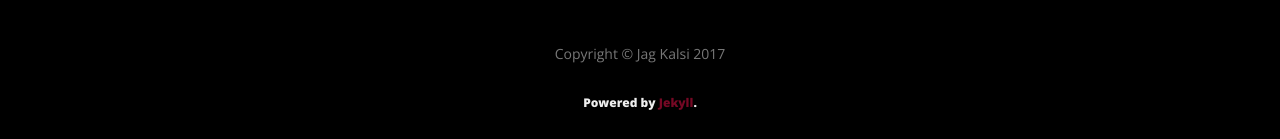
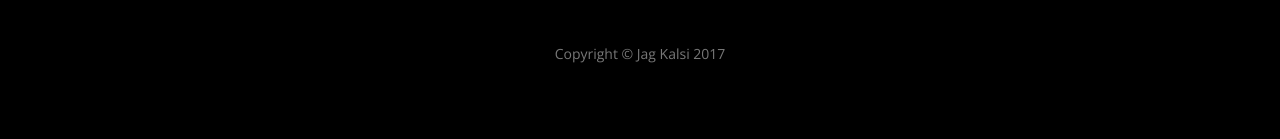
Before and after one commit to jag-kalsi/jag-kalsi.github.io, a Jekyll site: the page built from about/index.html, in a window 1280 px wide. Shown: the part 1280-1419 px from the top of the page. Built offline with Jekyll 4.4.1, drawn with Linux system fonts in a browser that asks for light colours; nearby versions of some CDN libraries; after the commit the page ends 1344 px from its top, so only the background shows below that.

Commit message:
Removed jekyll reference

```diff
--- a/_includes/footer.html
+++ b/_includes/footer.html
@@ -84,7 +84,6 @@
                     </li>
                 </ul>
                 <p class="copyright text-muted">Copyright &copy; {{ site.title }} {{ site.time | date: '%Y' }}</p>
-<center><h6><p>Powered by <a href="https://github.com/jekyll/">Jekyll</a>.</p></h6></center>
             </div>
         </div>
     </div>
```
